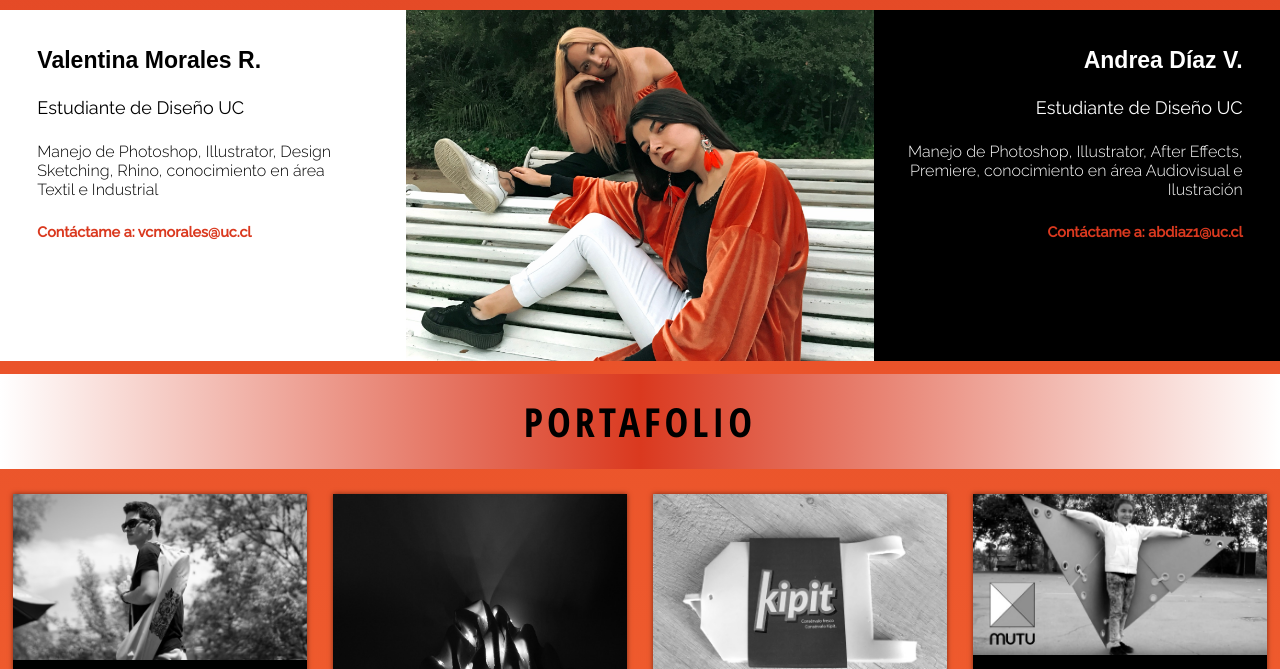
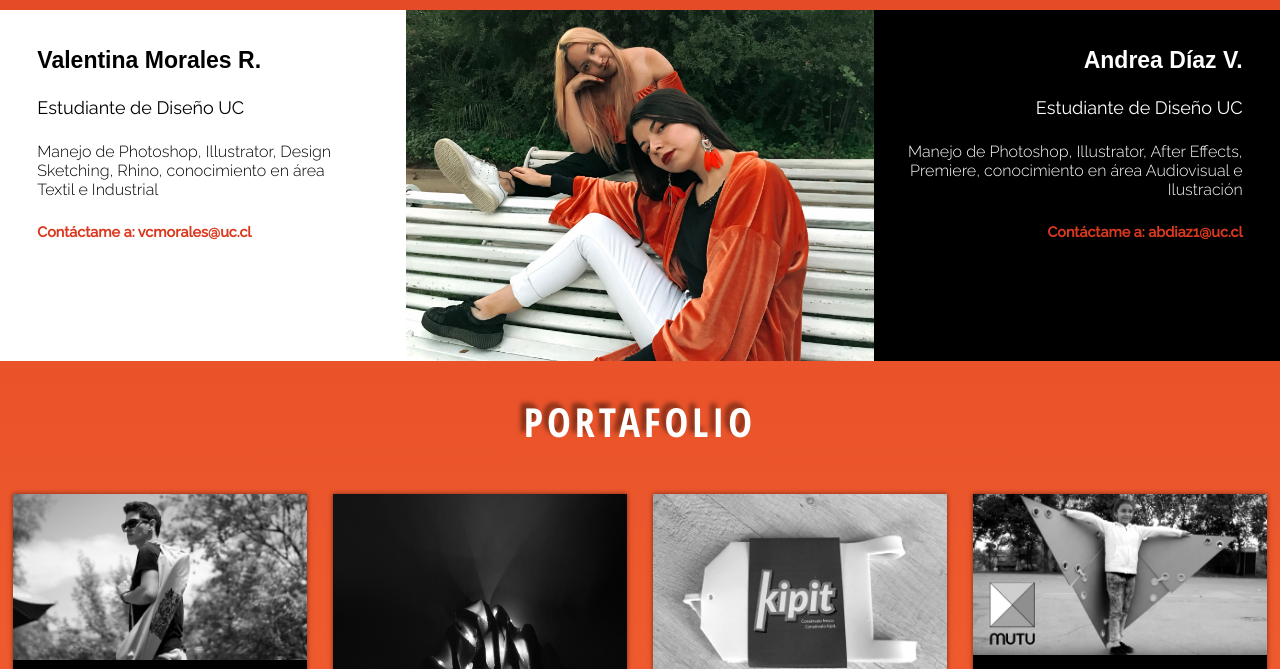
Before and after one commit to Abdiaz1/D-az-Morales, a plain HTML site: page index.html in a window 1280 px wide. Shown: the part 755-1424 px from the top of the page. Drawn offline with nearby package versions, Linux system fonts and the light colour scheme.

Commit message:
Add files via upload

```diff
--- a/estilo.css
+++ b/estilo.css
@@ -34,12 +34,12 @@ h2{
 h3{
 	font-size:1.5rem;
 	letter-spacing:0.1em;
-	color: black;
+	color: white;
 	text-align:center;
 	padding:0.5em;
 	font-family: 'Open Sans Condensed', sans-serif;
 	font-size: 40px;
-	background: linear-gradient(to right, white 0%, rgb(218,57,31) 50%, white 100%);
+	text-shadow: -5px -5px 5px rgb(0,0,0,0.5);
 	margin-bottom: 1%
 }
 a{
```
